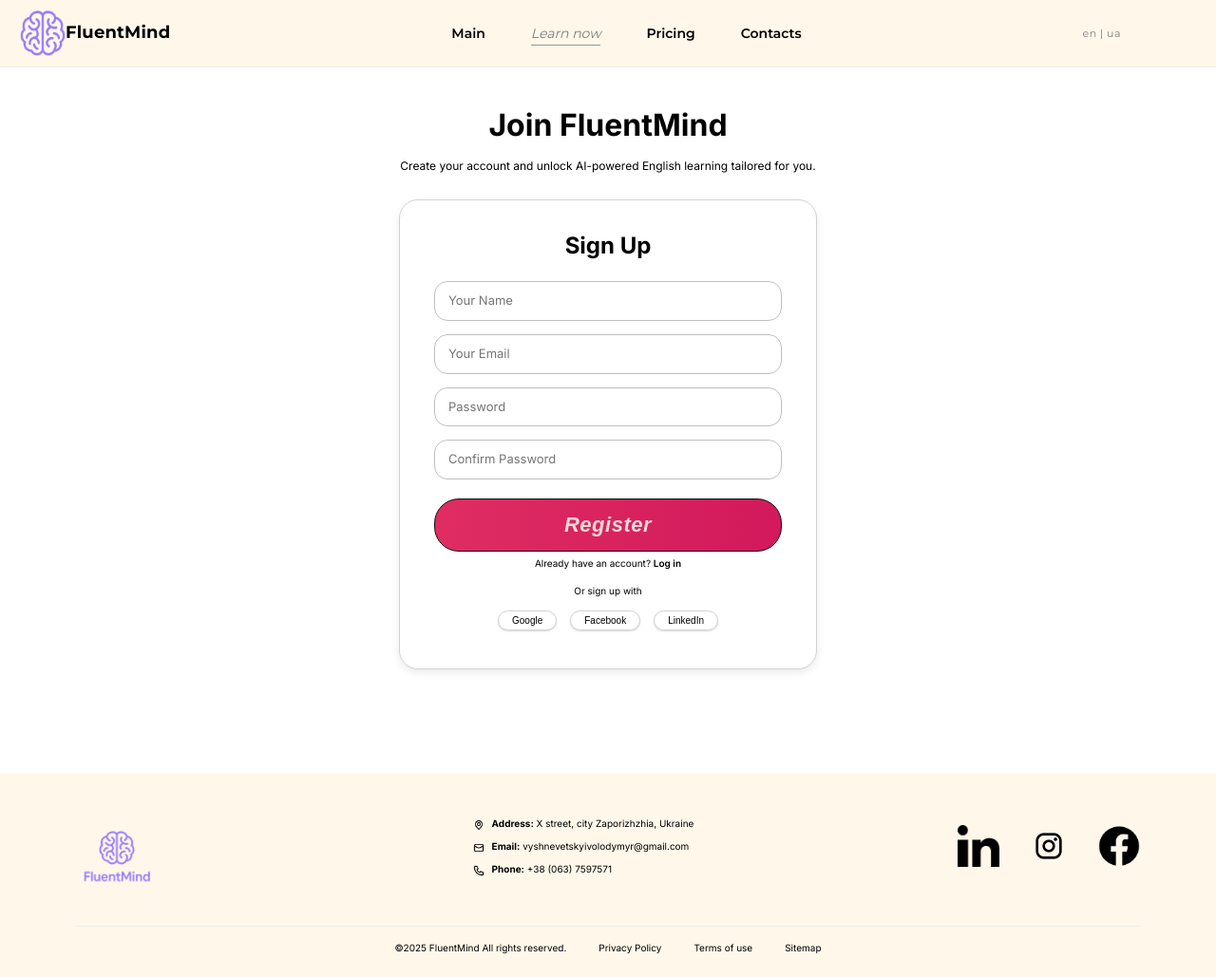
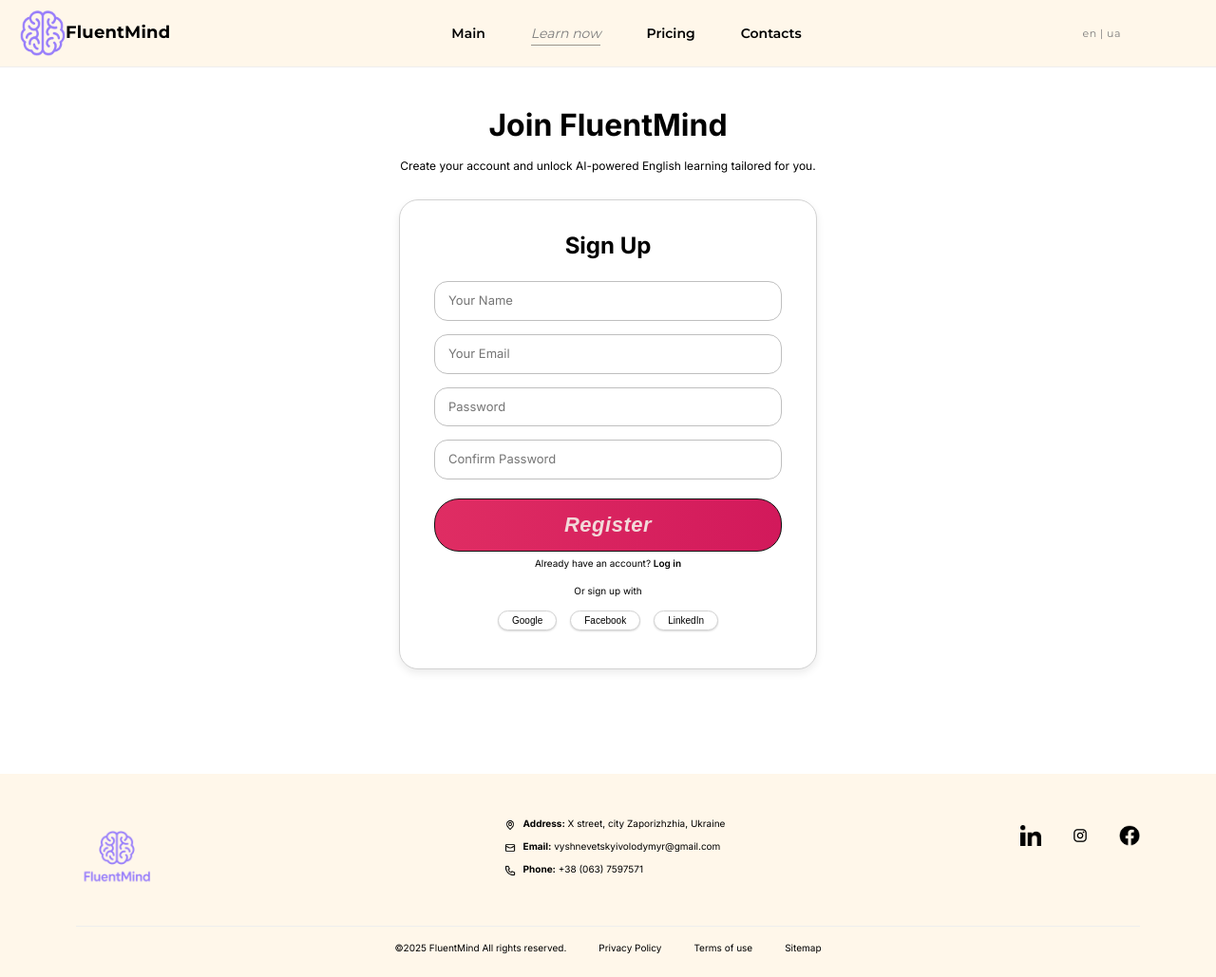
Before and after one commit to Ohsudden/FluentMind, a plain HTML site: page registration.html in a window 1280 px wide. Shown: the whole page at 95% size. Drawn offline with Linux system fonts and the light colour scheme.

Commit message:
minor changes

```diff
--- a/common.css
+++ b/common.css
@@ -143,8 +143,8 @@ footer{
     margin-top:8px
 }
 .socials-foot img{
-    width:44px;
-    height:44px
+    width:22px;
+    height: 22px;
 }
 .foot-bottom{
     display:flex;
--- a/registation.css
+++ b/registation.css
@@ -243,16 +243,7 @@ header .wrap{padding-left:1px;padding-right:80px}
     margin-top:2px;
     flex-shrink:0
 }
- .socials-foot{
-    display:flex;
-    align-items:center;
-    gap:30px;
-    margin-top:8px
-}
- .socials-foot img{
-    width:44px;
-    height:44px
-}
+
  .foot-bottom{
     display:flex;
     flex-wrap:wrap;
--- a/registration.html
+++ b/registration.html
@@ -19,7 +19,7 @@
         <a href="index.html">Main</a>
         <a href="#" class="active">Learn now</a>
         <a href="pricing.html">Pricing</a>
-        <a href="contacts.html">Contacts</a>
+        <a href="#">Contacts</a>
       </nav>
       <div class="lang">en | ua</div>
     </div>
```
